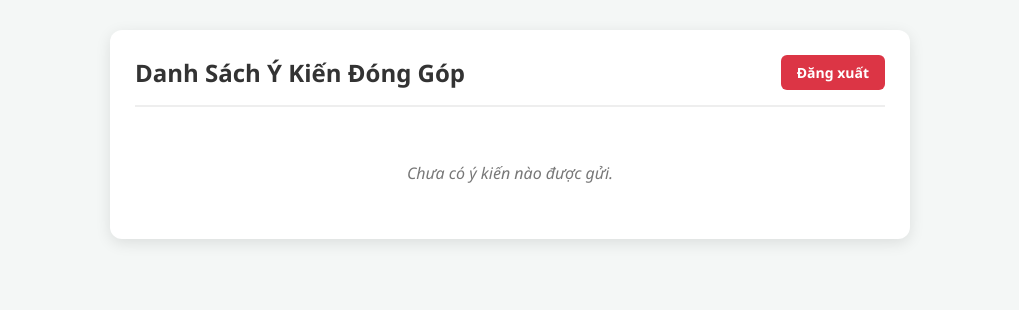
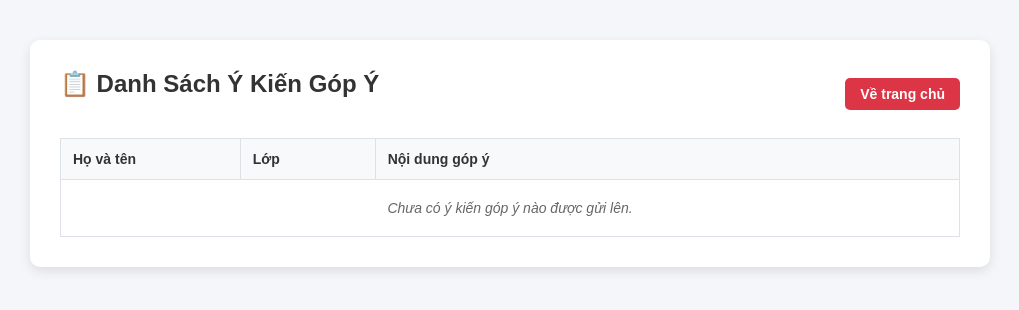
Before and after one commit to xiangkaiwen110608-blip/WedHocSinh, a Flask app: page /dashboard in a window 1280 px wide. Shown: the top 310 px of the page, without its empty margins (130-1149 px from the left). Run offline with Flask 3, Linux system fonts and the light colour scheme.

Commit message:
Update dashboard.html

```diff
--- a/templates/dashboard.html
+++ b/templates/dashboard.html
@@ -3,105 +3,54 @@
 <head>
     <meta charset="UTF-8">
     <meta name="viewport" content="width=device-width, initial-scale=1.0">
-    <title>Danh Sách Ý Kiến Học Sinh</title>
+    <title>Bảng Quản Trị Góp Ý</title>
+    <!-- Thêm icon logo -->
+    <link rel="icon" type="image/png" href="{{ url_for('static', filename='logo.png') }}">
     <style>
-        * {
-            box-sizing: border-box;
-            margin: 0;
-            padding: 0;
-            font-family: 'Segoe UI', Tahoma, Geneva, Verdana, sans-serif;
-        }
-
-        body {
-            background-color: #f4f7f6;
-            padding: 30px 20px;
-        }
-
-        .container {
-            max-width: 800px;
-            margin: 0 auto;
-            background: #ffffff;
-            padding: 25px;
-            border-radius: 12px;
-            box-shadow: 0 4px 15px rgba(0, 0, 0, 0.1);
-        }
-
-        .header {
-            display: flex;
-            justify-content: space-between;
-            align-items: center;
-            margin-bottom: 25px;
-            padding-bottom: 15px;
-            border-bottom: 2px solid #eee;
-        }
-
-        h2 {
-            color: #333;
-        }
-
-        .logout-btn {
-            background-color: #dc3545;
-            color: white;
-            padding: 8px 16px;
-            text-decoration: none;
-            border-radius: 6px;
-            font-size: 14px;
-            font-weight: bold;
-        }
-
-        .logout-btn:hover {
-            background-color: #c82333;
-        }
-
-        .feedback-card {
-            background: #f9f9f9;
-            border-left: 4px solid #007bff;
-            padding: 15px;
-            margin-bottom: 15px;
-            border-radius: 4px;
-        }
-
-        .feedback-id {
-            font-size: 12px;
-            color: #888;
-            margin-bottom: 5px;
-            font-weight: bold;
-        }
-
-        .feedback-content {
-            font-size: 16px;
-            color: #333;
-            white-space: pre-wrap;
-        }
-
-        .empty-msg {
-            text-align: center;
-            color: #777;
-            padding: 30px;
-            font-style: italic;
-        }
+        body { font-family: Arial, sans-serif; background: #f4f6f9; margin: 0; padding: 20px; }
+        .container { max-width: 900px; margin: 20px auto; background: white; padding: 30px; border-radius: 10px; box-shadow: 0 4px 12px rgba(0,0,0,0.1); }
+        h2 { text-align: center; color: #333; margin-top: 0; }
+        .header-actions { display: flex; justify-content: space-between; align-items: center; margin-bottom: 20px; }
+        .logout-btn { background: #dc3545; color: white; padding: 8px 15px; text-decoration: none; border-radius: 5px; font-size: 14px; font-weight: bold; }
+        .logout-btn:hover { background: #c82333; }
+        table { width: 100%; border-collapse: collapse; margin-top: 10px; }
+        th, td { border: 1px solid #dee2e6; padding: 12px; text-align: left; font-size: 14px; }
+        th { background-color: #f8f9fa; color: #333; font-weight: bold; }
+        tr:nth-child(even) { background-color: #f9f9f9; }
+        .empty-msg { text-align: center; color: #666; padding: 20px; font-style: italic; }
     </style>
 </head>
 <body>
-
     <div class="container">
-        <div class="header">
-            <h2>Danh Sách Ý Kiến Đóng Góp</h2>
-            <a href="/logout" class="logout-btn">Đăng xuất</a>
+        <div class="header-actions">
+            <h2>📋 Danh Sách Ý Kiến Góp Ý</h2>
+            <a href="/" class="logout-btn">Về trang chủ</a>
         </div>
 
-        <!-- Vòng lặp hiển thị từng ý kiến -->
-        {% if feedbacks %}
-            {% for item in feedbacks %}
-                <div class="feedback-card">
-                    <div class="feedback-id">Ý kiến #{{ item.id }}</div>
-                    <div class="feedback-content">{{ item.content }}</div>
-                </div>
-            {% endfor %}
-        {% else %}
-            <div class="empty-msg">Chưa có ý kiến nào được gửi.</div>
-        {% endif %}
+        <table>
+            <thead>
+                <tr>
+                    <th style="width: 20%;">Họ và tên</th>
+                    <th style="width: 15%;">Lớp</th>
+                    <th style="width: 65%;">Nội dung góp ý</th>
+                </tr>
+            </thead>
+            <tbody>
+                {% if feedbacks %}
+                    {% for fb in feedbacks %}
+                    <tr>
+                        <td>{{ fb.name }}</td>
+                        <td>{{ fb.student_class }}</td>
+                        <td>{{ fb.content }}</td>
+                    </tr>
+                    {% endfor %}
+                {% else %}
+                    <tr>
+                        <td colspan="3" class="empty-msg">Chưa có ý kiến góp ý nào được gửi lên.</td>
+                    </tr>
+                {% endif %}
+            </tbody>
+        </table>
     </div>
-
 </body>
 </html>
```
